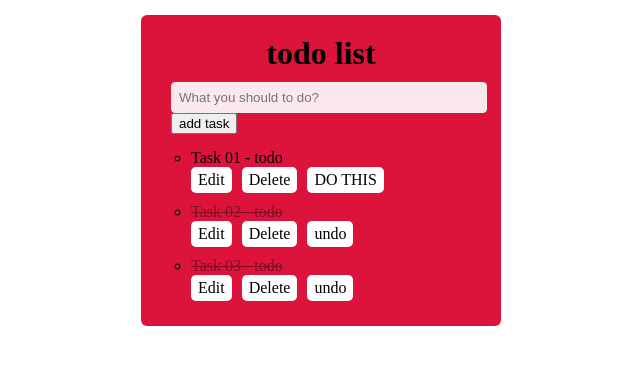
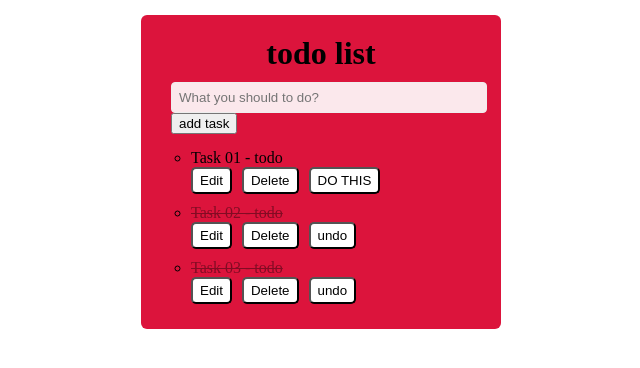
Before and after one commit to Nortsova/react, a React app: page / in a window 1280 px wide. Shown: the top 368 px of the page, without its empty margins (319-959 px from the left). Built offline with nearby package versions, Linux system fonts and the light colour scheme.

Commit message:
fixed eslint errors

```diff
--- a/src/components/ListItemElement.js
+++ b/src/components/ListItemElement.js
@@ -5,9 +5,9 @@ const ListItemElement = props => (
   <li className={props.checked ? 'done' : ''}>
     <div className="text">{props.title}</div>
     <div className="btns">
-      <span className="btn" onClick={props.handleEdit}>Edit</span>
-      <span className="btn" onClick={props.handleDelete}>Delete</span>
-      <span className="btn" onClick={props.handleChecked}>{props.checked ? 'undo' : 'DO THIS'}</span>
+      <button type="button" className="btn" onClick={props.handleEdit}>Edit</button>
+      <button type="button" className="btn" onClick={props.handleDelete}>Delete</button>
+      <button type="button" className="btn" onClick={props.handleChecked}>{props.checked ? 'undo' : 'DO THIS'}</button>
     </div>
   </li>
 );
--- a/src/containers/ListContainer.js
+++ b/src/containers/ListContainer.js
@@ -6,10 +6,10 @@ import { deleteItem, editItem, checkItem } from 'actions';
 
 const mapStateToProps = state => ({ data: state });
 
-const mapDispatchToProps = (dispatch) => bindActionCreators({
+const mapDispatchToProps = dispatch => bindActionCreators({
   onDelete: deleteItem,
   onEdit: editItem,
-  onCheck: checkItem
+  onCheck: checkItem,
 }, dispatch);
 
 
--- a/src/reducers/index.js
+++ b/src/reducers/index.js
@@ -1,5 +1,3 @@
-import { combineReducer } from 'redux';
-
 import { ADD_ITEM, EDIT_ITEM, DELETE_ITEM, CHECK_ITEM } from 'actions';
 
 
--- a/src/store/index.js
+++ b/src/store/index.js
@@ -1,6 +1,6 @@
 import { createStore } from 'redux';
+import reducer from 'reducers';
 import store from './data';
-import reducer from 'reducers';
 
 const storeData = createStore(reducer, store);
 export default storeData;
```
